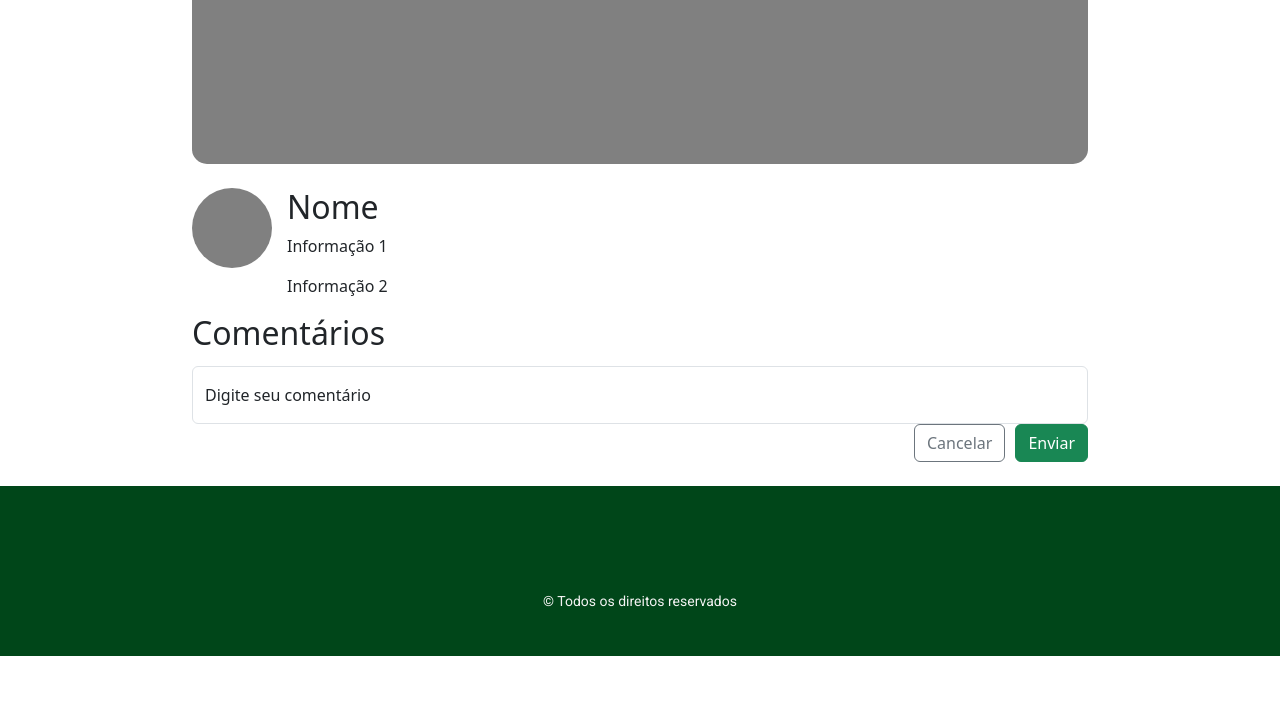
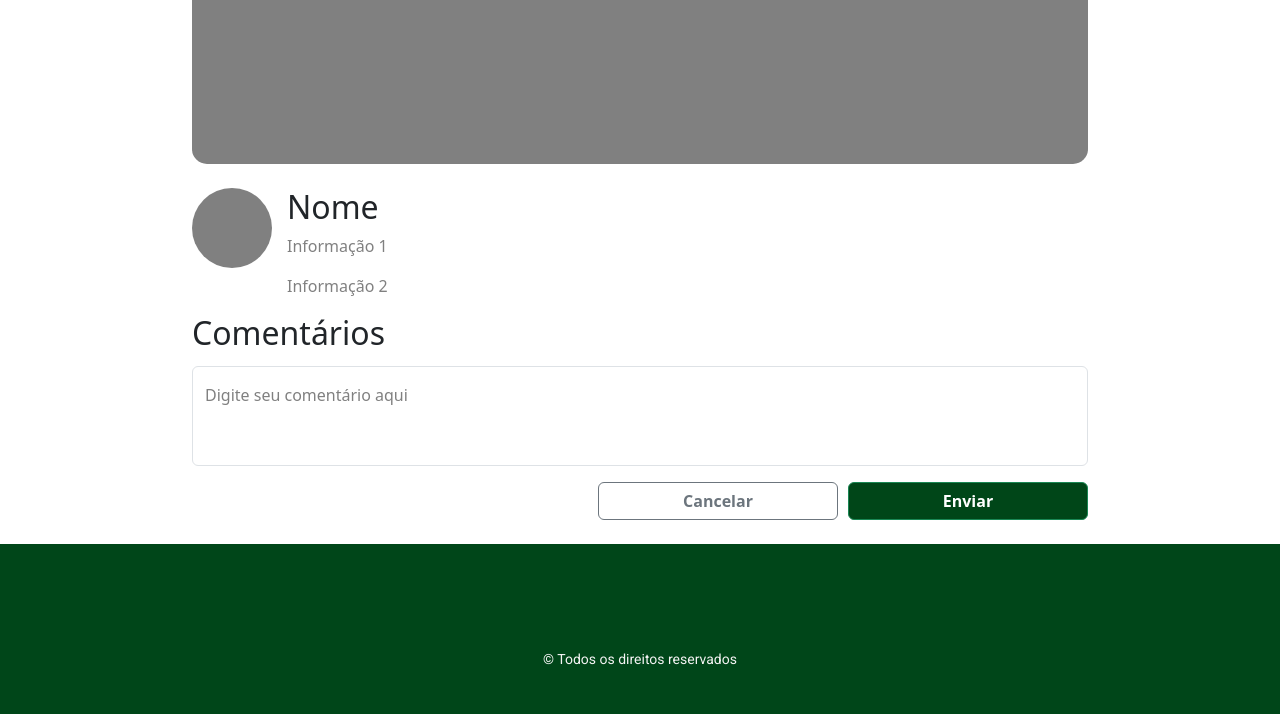
Before and after one commit to Daiene/Pixels, a Flask app: page /postagem in a window 1280 px wide. Shown: the part 612-1326 px from the top of the page. Before the commit the page ends 1268 px from the top, so only its background shows below. Run offline with Flask 3, Linux system fonts and the light colour scheme.

Commit message:
Detalhes na página de postagem arrumados

```diff
--- a/src/static/style/style_postagem.css
+++ b/src/static/style/style_postagem.css
@@ -36,9 +36,28 @@ main{
     display: flex;
     justify-content: right;
     flex: 1;
+    flex-wrap: wrap;
     gap: 10px;
+    margin-top: 1rem;
 }
 
 textarea{
     resize: none;
 }
+
+@media only screen and (max-width: 600px) {
+    .flex-buttons{
+        flex-wrap: wrap-reverse;
+        flex: 1;
+        justify-content: center;
+    }
+  }
+
+.btn{
+    width: 15rem;
+    font-weight: bold;
+}
+
+.btn-custom1{
+    background-color: #004618;
+}
--- a/src/templates/hospital.html
+++ b/src/templates/hospital.html
@@ -27,7 +27,7 @@
             <p class="fs-6">Encontre a Clínica ou Hospital mais próximo de você!</p>
         </div>
 
-        <div clas="formularios" style="display: flex; justify-content: space-around; flex-wrap: wrap;">
+        <div class="formularios" style="display: flex; justify-content: space-around; flex-wrap: wrap;">
 
             <div style="display: flex; flex-direction: column; align-items: flex-start; margin-top: 20px;">
                 <p style="margin: 0;">Estado</p>
--- a/src/templates/postagem.html
+++ b/src/templates/postagem.html
@@ -19,8 +19,8 @@
           </div>
           <div>
             <h2>Nome</h2>
-            <p>Informação 1</p>
-            <p>Informação 2</p>
+            <p style="color: gray;">Informação 1</p>
+            <p style="color: gray;">Informação 2</p>
           </div>
         </div>
       </div>
@@ -28,15 +28,15 @@
         <div><h2>Comentários</h2></div>
         <div>
           <div class="form-floating">
-            <textarea class="form-control" placeholder="Leave a comment here" id="floatingTextarea"></textarea>
-            <label for="floatingTextarea">Digite seu comentário</label>
+            <textarea class="form-control" placeholder="Leave a comment here" style="height: 100px;" id="floatingTextarea"></textarea>
+            <label for="floatingTextarea" style="color: gray;">Digite seu comentário aqui</label>
           </div>
           <div class="flex-buttons">
-            <div>
-              <button class="btn btn-outline-secondary" type="button">Cancelar</button>
+            <div class="btn-content">
+              <button class="d-inline btn btn-outline-secondary btn-custom2" type="button">Cancelar</button>
             </div>
-            <div>
-              <button class="btn btn-success" type="button">Enviar</button>
+            <div class="btn-content">
+              <button class="btn btn-success btn-custom1" type="button">Enviar</button>
             </div>
           </div>
         </div>
```
